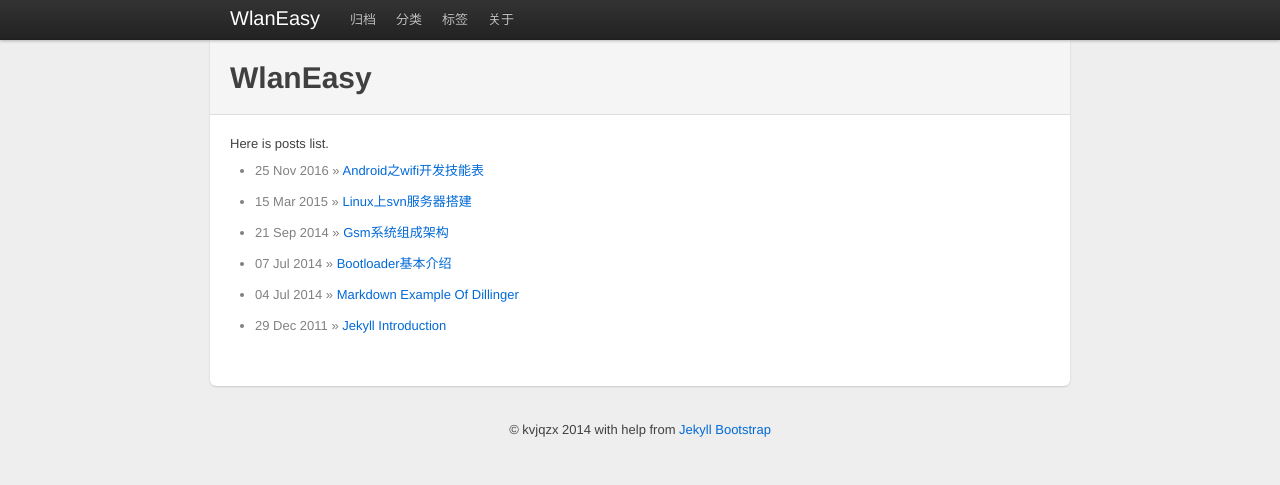
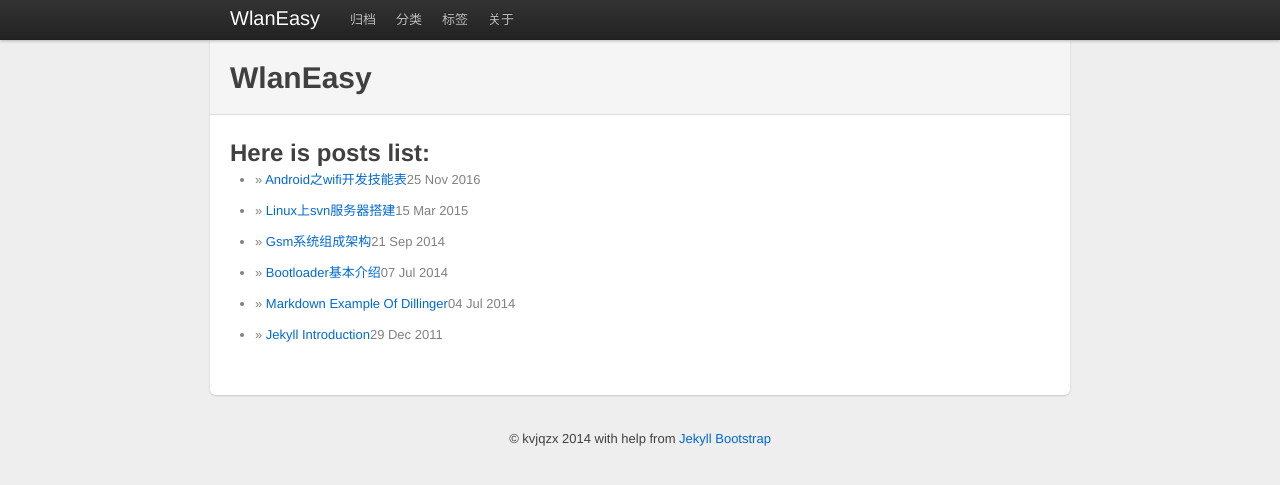
Before and after one commit to kvjqzx/kvjqzx.github.io, a Jekyll site: the page built from index.md, in a window 1280 px wide. Shown: the top 485 px of the page. Built offline with Jekyll 4.4.1, drawn with Linux system fonts in a browser that asks for light colours.

```diff
--- a/index.md
+++ b/index.md
@@ -3,11 +3,11 @@ layout: page
 title: WlanEasy
 tagline: Supporting tagline
 ---
-Here is posts list.
 
+<h2>Here is posts list:</h2>
 <ul class="posts">
   {% for post in site.posts %}
-    <li><span>{{ post.date | date_to_string }}</span> &raquo; <a href="{{ BASE_PATH }}{{ post.url }}">{{ post.title }}</a></li>
+    <li>&raquo; <a href="{{ post.url }}">{{ post.title }}</a><span>{{ post.date | date_to_string }}</span></li>
     <br>
   {% endfor %}
 </ul>
```
